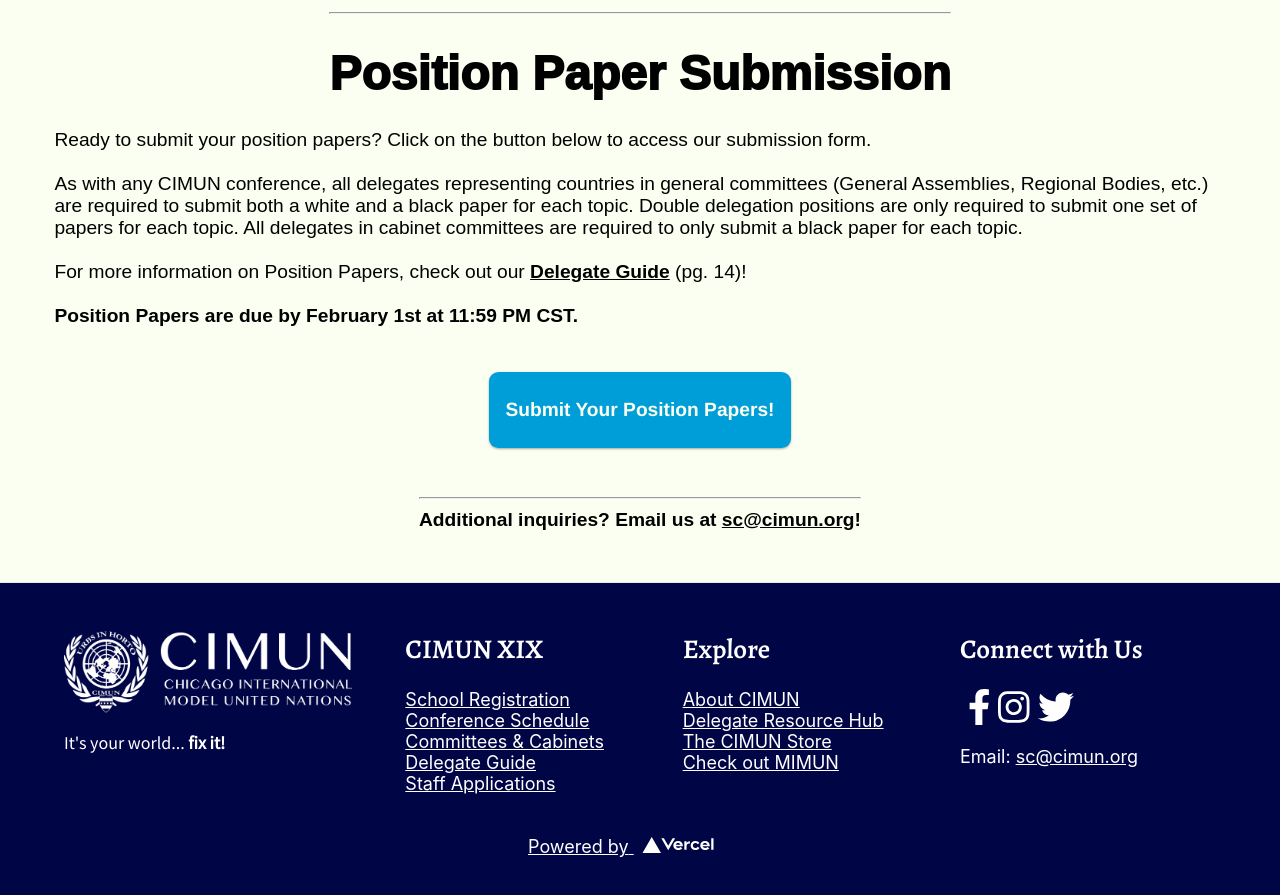
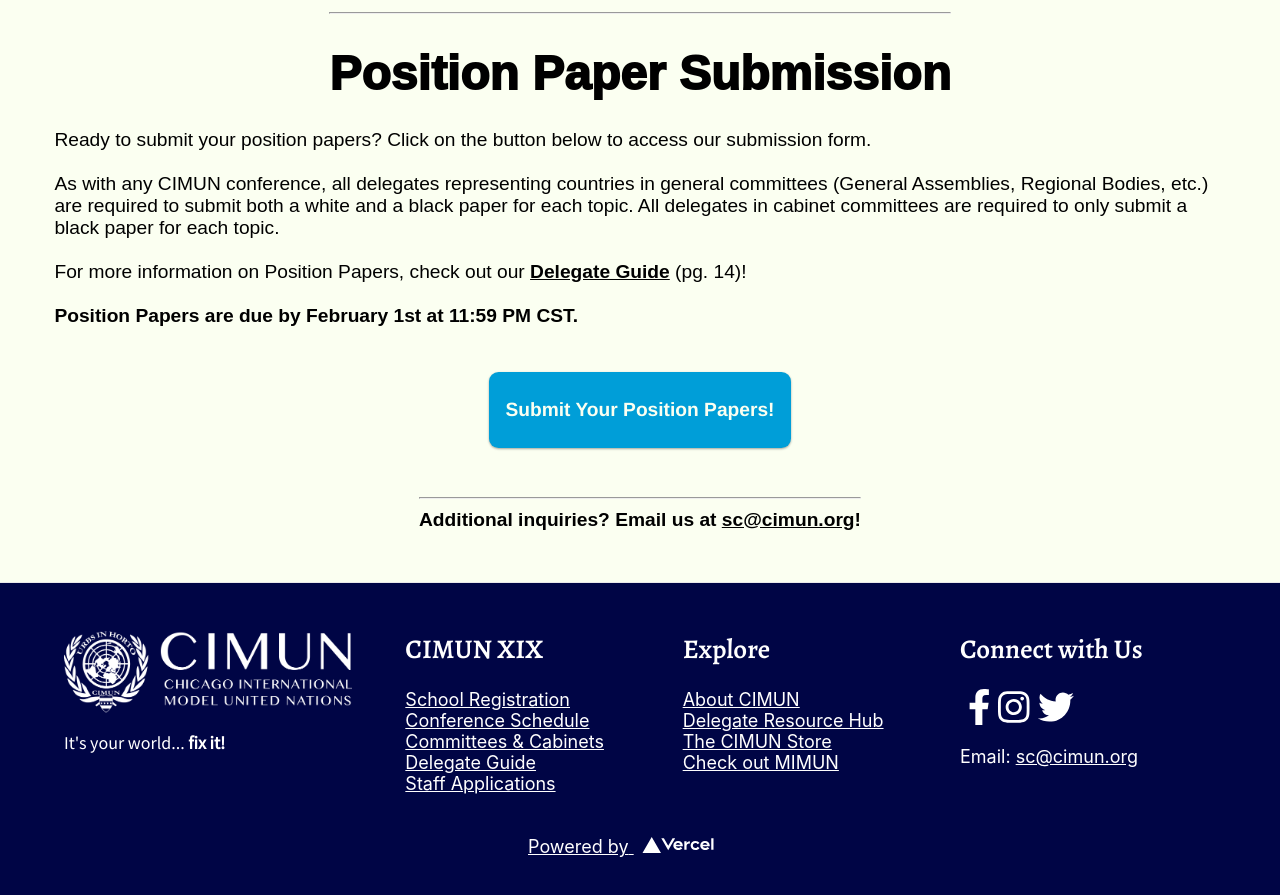
Before and after one commit to Model-UN/cimun-web, a Next.js app: page /resources in a window 1280 px wide. Shown: the part 880-1775 px from the top of the page. Built offline with nearby package versions, Linux system fonts and the light colour scheme.

Commit message:
remove text regarding double delegations
as this year there are none :)

```diff
--- a/app/components/ResourceHubDisplay.tsx
+++ b/app/components/ResourceHubDisplay.tsx
@@ -53,9 +53,8 @@ const CommitteeDisplay = () => {
         <br />
         As with any CIMUN conference, all delegates representing countries in
         general committees (General Assemblies, Regional Bodies, etc.) are
-        required to submit both a white and a black paper for each topic. Double
-        delegation positions are only required to submit one set of papers for
-        each topic. All delegates in cabinet committees are required to only
+        required to submit both a white and a black paper for each topic.
+        All delegates in cabinet committees are required to only
         submit a black paper for each topic.
         <br />
         <br />
```
